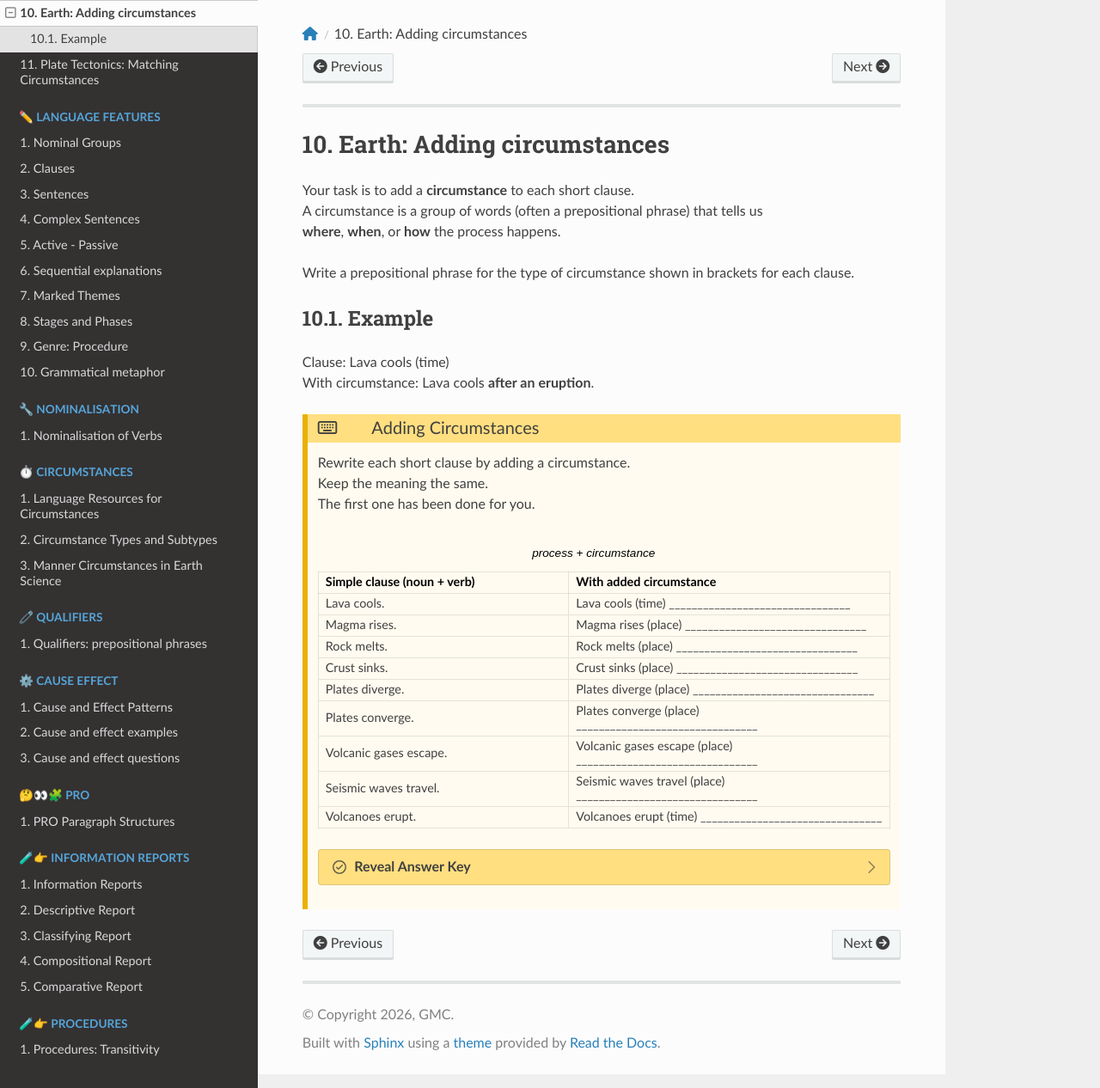
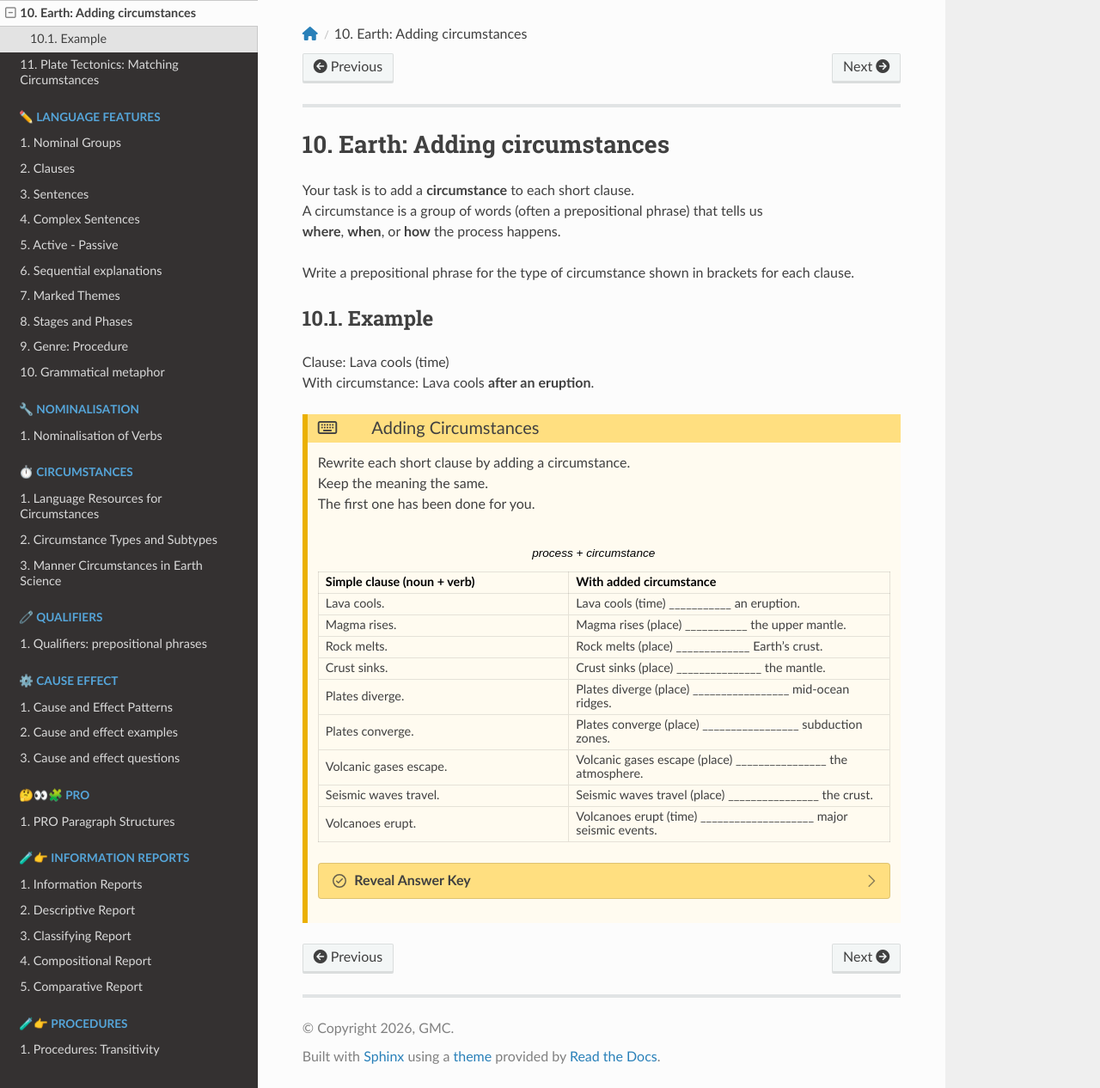
Before and after one commit to gmc-code/PC-Science-and-language, a Sphinx documentation site: the page built from docs/earth/earth_adding_circumstances.rst, in a window 1280 px wide and 1266 px high. Shown: the whole window at 86% size. Built offline with Sphinx 7.4.7 and the Read the Docs theme 3.1.0, drawn with Linux system fonts in a browser that asks for light colours; pages that are not in the unit, such as notebooks, are missing from menus.

Commit message:
ac
Co-authored-by: Copilot <copilot@github.com>

```diff
--- a/docs/earth/earth_adding_circumstances.rst
+++ b/docs/earth/earth_adding_circumstances.rst
@@ -30,23 +30,23 @@ Example
         * - Simple clause (noun + verb)
           - With added circumstance
         * - Lava cools.
-          - Lava cools (time) ________________________________
+          - Lava cools (time)  ___________ an eruption.
         * - Magma rises.
-          - Magma rises (place) ________________________________
+          - Magma rises (place) ___________ the upper mantle.
         * - Rock melts.
-          - Rock melts (place) ________________________________
+          - Rock melts (place) _____________ Earth's crust.
         * - Crust sinks.
-          - Crust sinks (place) ________________________________
+          - Crust sinks (place) _______________ the mantle.
         * - Plates diverge.
-          - Plates diverge (place) ________________________________
+          - Plates diverge (place) _________________ mid-ocean ridges.
         * - Plates converge.
-          - Plates converge (place) ________________________________
+          - Plates converge (place) _________________ subduction zones.
         * - Volcanic gases escape.
-          - Volcanic gases escape (place) ________________________________
+          - Volcanic gases escape (place) ________________ the atmosphere.
         * - Seismic waves travel.
-          - Seismic waves travel (place) ________________________________
+          - Seismic waves travel (place) ________________ the crust.
         * - Volcanoes erupt.
-          - Volcanoes erupt (time) ________________________________
+          - Volcanoes erupt (time) ____________________ major seismic events.
 
     .. dropdown:: Reveal Answer Key
         :icon: check-circle
```
